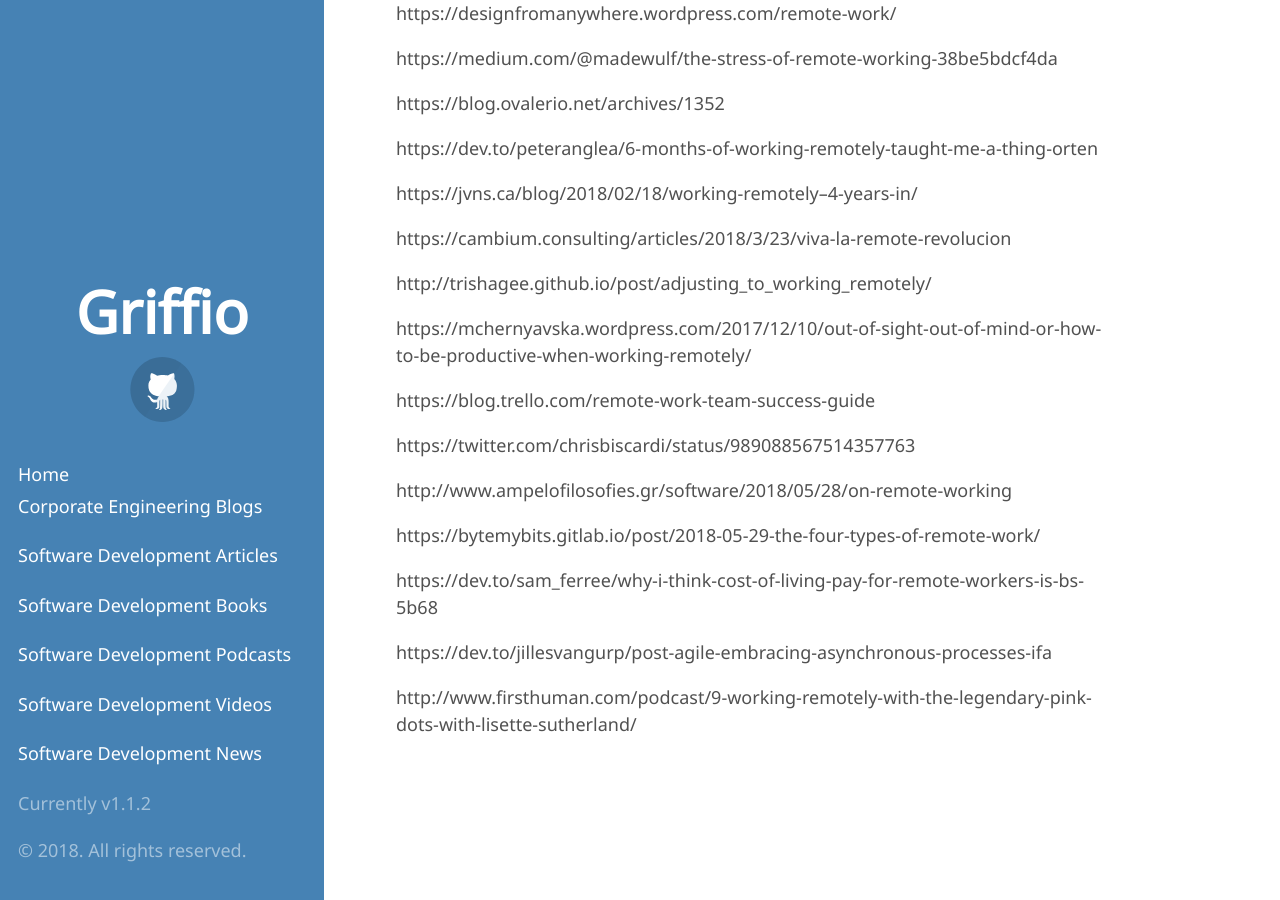
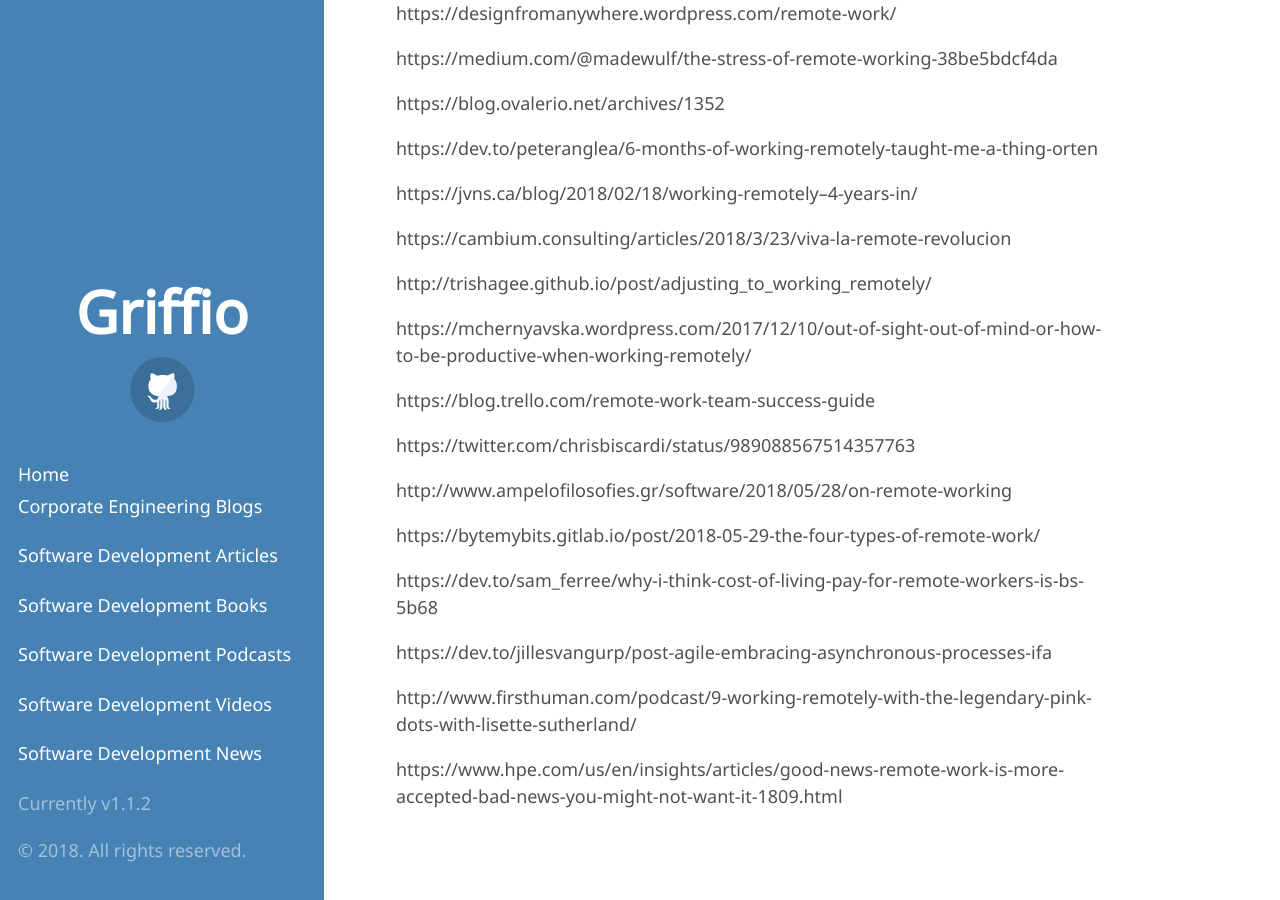
Before and after one commit to griffio/griffio.github.io, a Jekyll site: the page built from distributed_and_remote.md, in a window 1280 px wide and 900 px high, scrolled down 7353 px. Built offline with Jekyll 4.4.1, drawn with Linux system fonts in a browser that asks for light colours; some web fonts are replaced; our own code applies the rules of GitHub Pages for plain Markdown files; some of the changed lines change nothing that is shown.

Commit message:
good-news-remote-work-is-more-accepted-bad-news...
bad-news-you-might-not-want-it

```diff
--- a/distributed_and_remote.md
+++ b/distributed_and_remote.md
@@ -299,3 +299,5 @@
 https://dev.to/jillesvangurp/post-agile-embracing-asynchronous-processes-ifa
 
 http://www.firsthuman.com/podcast/9-working-remotely-with-the-legendary-pink-dots-with-lisette-sutherland/
+
+https://www.hpe.com/us/en/insights/articles/good-news-remote-work-is-more-accepted-bad-news-you-might-not-want-it-1809.html
```
